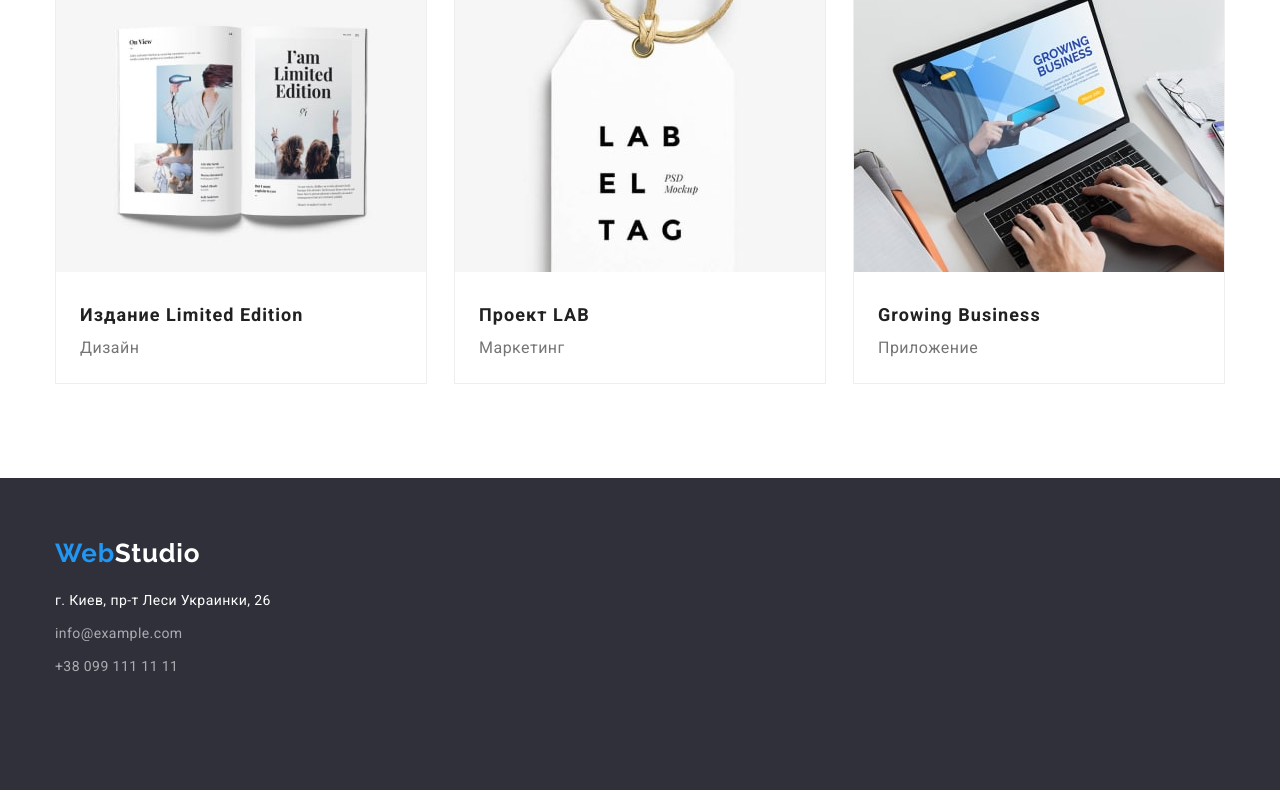
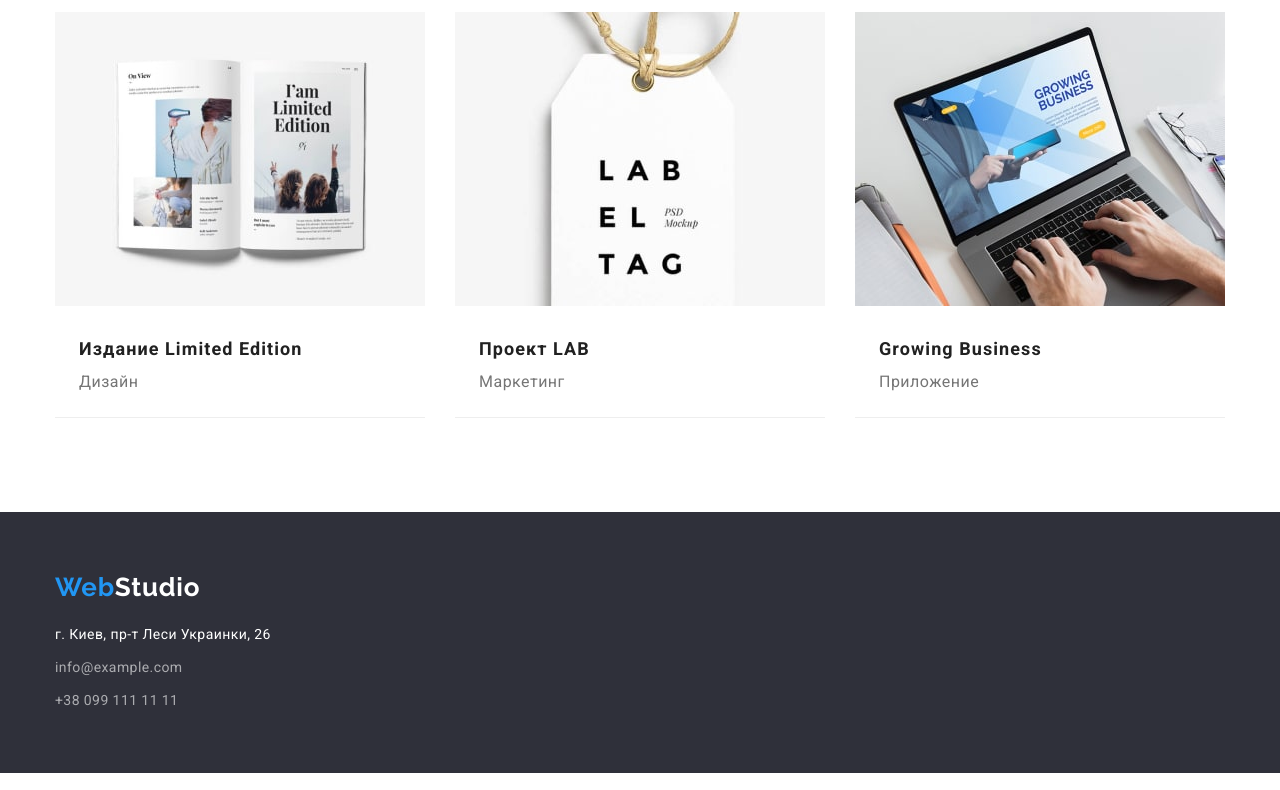
Before and after one commit to TanaBazhan/goit-markup-hw-03, a plain HTML site: page portfolio.html in a window 1280 px wide. Shown: the part 1170-1960 px from the top of the page. Drawn offline with nearby package versions, Linux system fonts and the light colour scheme.

Commit message:
Зробила правки знову

```diff
--- a/css/style.css
+++ b/css/style.css
@@ -34,7 +34,7 @@ padding-top: 32px;
 padding-bottom: 32px;
 display: flex;
 
-border: 1px solid #ECECEC;
+border-bottom: 1px solid #ECECEC;
 }
 .container {
   width: 1200px;
@@ -259,12 +259,11 @@ color: var(--main-text-color);
   background-color: var(--hero-footer-background-color);
 display: flex;
 padding-top: 60px;
+padding-bottom: 60px;
 }
 .contacts-container {
   display: flex;
   flex-direction: column;
-  height: 252px;
-
 }
 .contacts-address {
   font-style: normal;
@@ -343,13 +342,14 @@ padding: 6px 22px;
 .our-products-list {
   display: flex;
   flex-wrap: wrap;
+  margin-top: 50px;
 }
 .our-products-item {
-  border: 1px solid #EEEEEE;
-  margin-top: 34px;
+  border-bottom: 1px solid #EEEEEE;
+  margin-top: 30px;
 }
 .our-products-item:not(:nth-child(3n)) {
-  margin-right: 27px;
+  margin-right: 30px;
 }
 .our-title-container {
 padding: 20px 24px;
```
